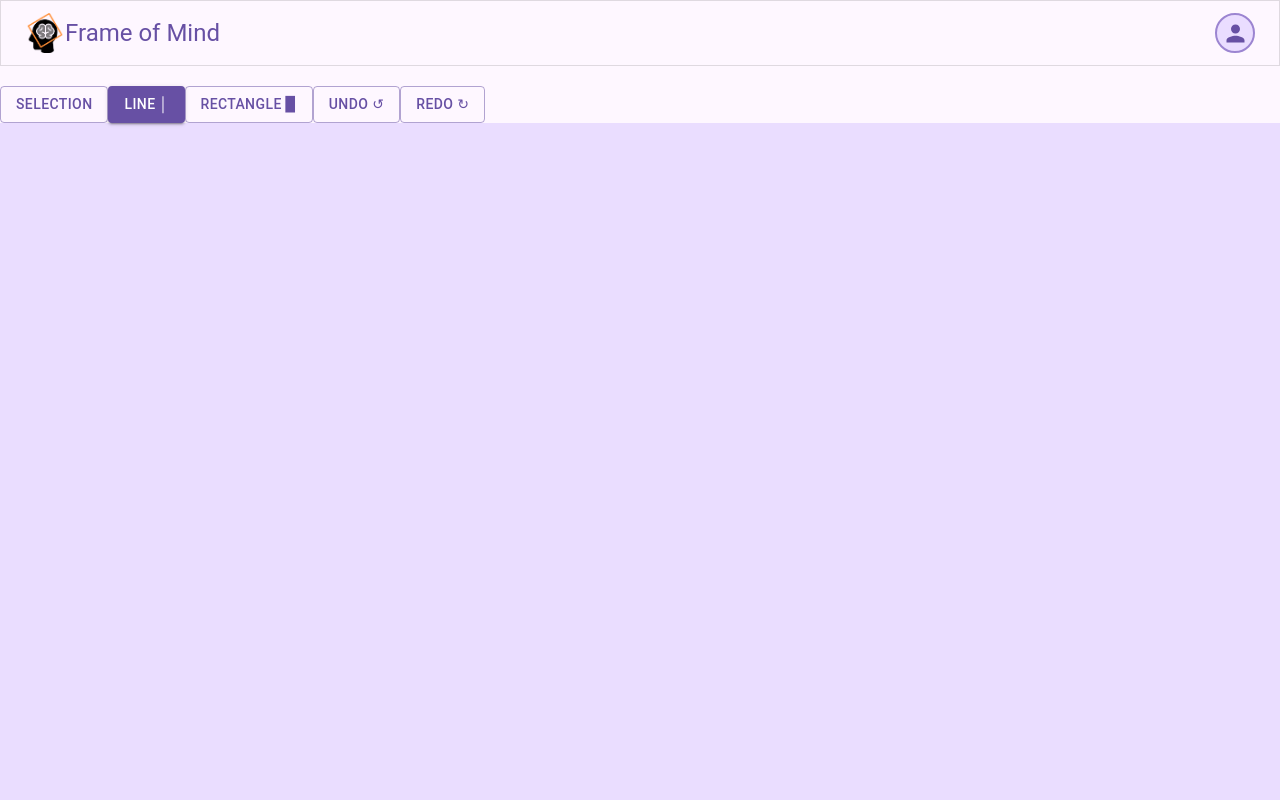
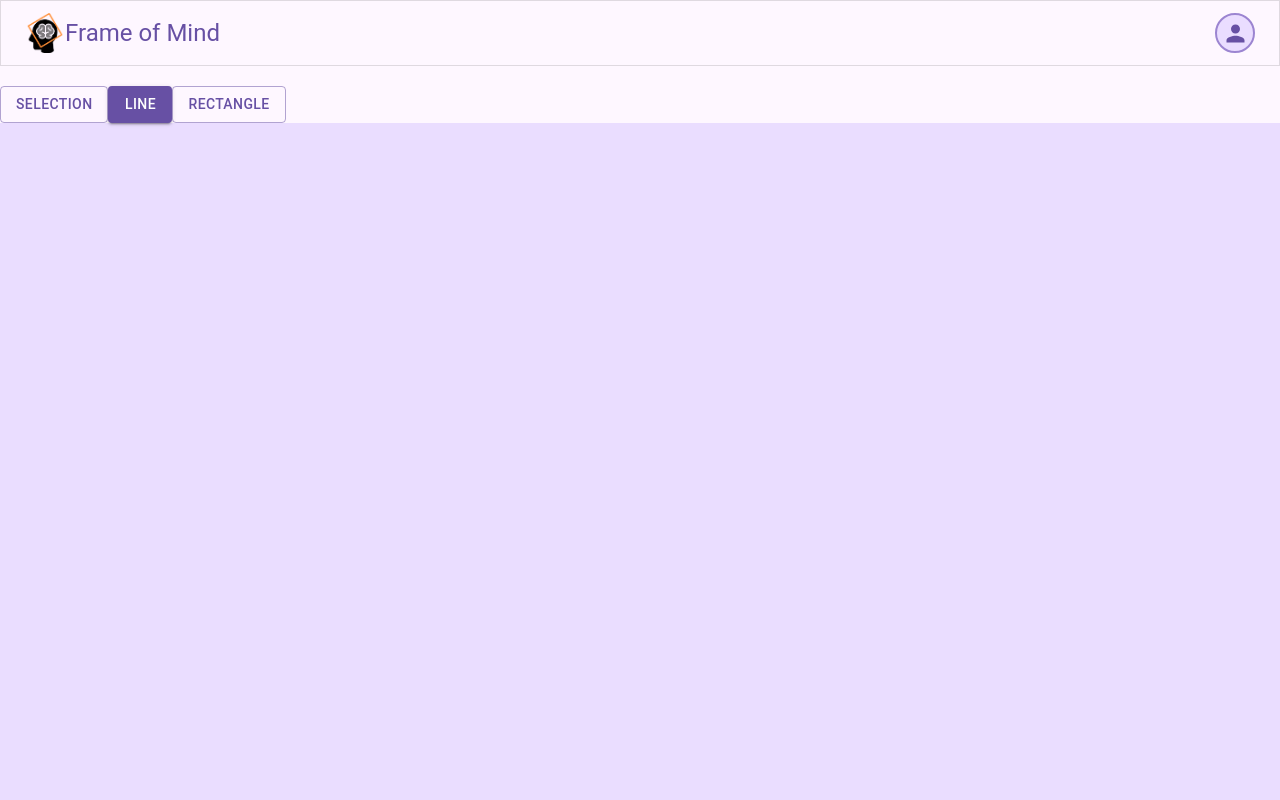
Before and after one commit to scottgirling/frame-of-mind, a Next.js app: page /create in a window 1280 px wide. Shown: the top 800 px of the page. Built offline with nearby package versions, Linux system fonts and the light colour scheme; what @mui/material-nextjs would draw is missing.

Commit message:
Resolving issue with distance between drawing and selecting offset from user cursor to selected shape (offsetX/Y => x/y)

```diff
--- a/app/(canvas)/components/canvas.js
+++ b/app/(canvas)/components/canvas.js
@@ -296,29 +296,30 @@ const Canvas = () => {
           variant={tool === "line" ? "contained" : "outlined"}
           onClick={() => setTool("line")}
         >
-          Line │
+          Line
         </Button>
         <Button
           variant={tool === "rectangle" ? "contained" : "outlined"}
           onClick={() => setTool("rectangle")}
         >
-          Rectangle ▉
+          Rectangle
         </Button>
-
-        <Button
-          variant={tool === "undo" ? "contained" : "outlined"}
-          onClick={undo}
-        >
-          Undo ↺
-        </Button>
-        <Button
-          variant={tool === "redo" ? "contained" : "outlined"}
-          onClick={redo}
-        >
-          Redo ↻
-        </Button>
+        {/* <Button onClick={undo}>Undo</Button>
+        <Button onClick={redo}>Redo</Button> */}
       </div>
 
+      <Box sx={{ bgcolor: "primary.light" }}>
+        <canvas
+          id="canvas"
+          width={window.innerWidth}
+          height={window.innerHeight}
+          onMouseDown={handleMouseDown}
+          onMouseMove={handleMouseMove}
+          onMouseUp={handleMouseUp}
+        >
+          Canvas
+        </canvas>
+      </Box>
       <Box sx={{ bgcolor: "primary.light" }}>
         <canvas
           id="canvas"
```
